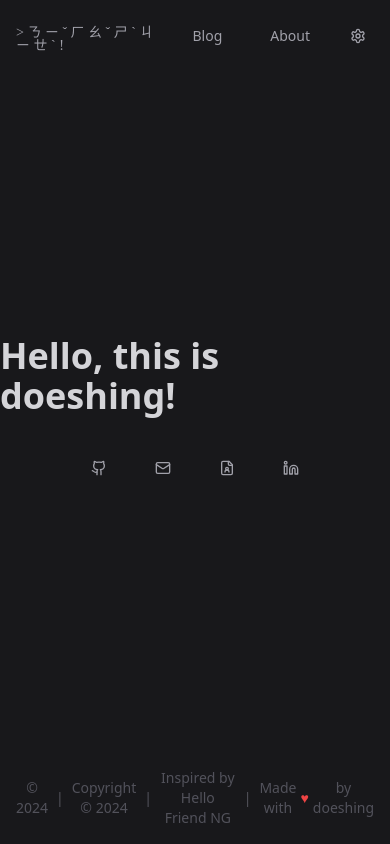
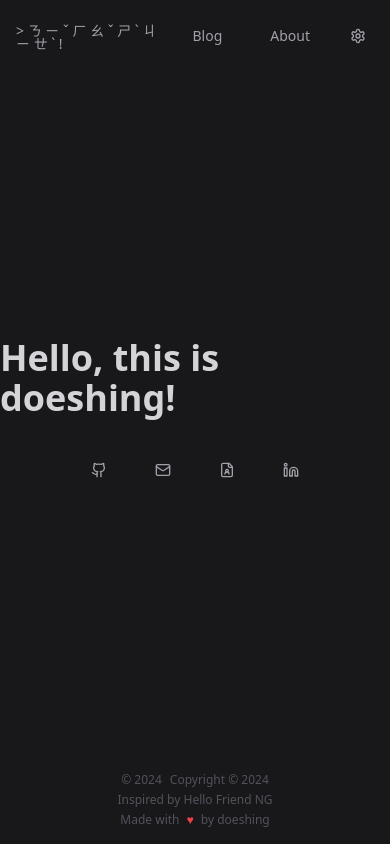
Before and after one commit to KoukeNeko/profile_blog, a React (Vite) app in the folder frontend/: page / in a window 390 px wide. Built offline with nearby package versions, Linux system fonts and the light colour scheme; no server answers.

Commit message:
fix vite setting and fix fotter view issue RWD

```diff
--- a/frontend/src/App.css
+++ b/frontend/src/App.css
@@ -1,4 +1,7 @@
 @font-face {
   font-family: 'ElfFont';
-  src: local('/assets/font/elffont-rock.otf') format('opentype');
+  src: url('/assets/font/elffont-rock.otf') format('opentype');
+  font-weight: normal;
+  font-style: normal;
+  font-display: swap;
 }
--- a/frontend/src/components/custom/Footer.tsx
+++ b/frontend/src/components/custom/Footer.tsx
@@ -1,17 +1,24 @@
 function Footer() {
+    return (
+        <footer className="p-4 text-center text-xs sm:text-sm text-zinc-600">
+            <div className="flex flex-col sm:flex-row justify-center items-center gap-1 sm:gap-2">
+                <div className="flex items-center gap-2">
+                    <span>© {new Date().getFullYear()}</span>
+                    <span className="hidden sm:inline">|</span>
+                    <span>Copyright © 2024{new Date().getFullYear() > 2024 ? `-${new Date().getFullYear()}` : ''}</span>
+                </div>
 
-    return (
-        <footer className="p-4 text-center text-sm text-zinc-600">
-            <div className="flex justify-center items-center space-x-2">
-                <span>© {new Date().getFullYear()}</span>
-                <span>|</span>
-                <span>Copyright © 2024{new Date().getFullYear() > 2024 ? `-${new Date().getFullYear()}` : ''}</span>
-                <span>|</span>
-                <span>Inspired by Hello Friend NG </span>
-                <span>|</span>
-                <span className="flex items-center">
-                    Made with <span className="text-red-500 mx-1">♥</span> by doeshing
-                </span>
+                <div className="flex items-center gap-2">
+                    <span className="hidden sm:inline">|</span>
+                    <span>Inspired by Hello Friend NG</span>
+                    <span className="hidden sm:inline">|</span>
+                </div>
+
+                <div className="flex items-center">
+                    <span className="whitespace-nowrap">
+                        Made with <span className="text-red-500 mx-1">♥</span> by doeshing
+                    </span>
+                </div>
             </div>
         </footer>
     )
--- a/frontend/src/components/custom/NavBar.tsx
+++ b/frontend/src/components/custom/NavBar.tsx
@@ -1,19 +1,32 @@
-import '@/assets/font/elffont-rock.otf'
 import { Button } from '../ui/button'
 import { Settings } from 'lucide-react'
+import { useEffect, useState } from 'react'
 
 function NavBar() {
+  const [fontLoaded, setFontLoaded] = useState(false);
+
+  useEffect(() => {
+    // Check if the font is loaded
+    document.fonts.ready.then(() => {
+      // Additional check specifically for our font
+      document.fonts.load('12px ElfFont').then(() => {
+        setFontLoaded(true);
+      });
+    });
+  }, []);
+
   return (
     <header className="p-4 flex justify-between items-center">
         <div className="flex items-center space-x-2">
           <span
-            className="text-sm flex items-center"
+            className={`text-sm flex items-center ${fontLoaded ? 'opacity-100' : 'opacity-0'}`}
             style={{
-              fontFamily: "ElfFont",
-              transform: "translateY(4px)",  // 微調往下的位置
-              lineHeight: "0.9",               // 減少行高
-              display: "inline-flex",        // 確保更好的對齊控制
-              alignItems: "center"           // 垂直居中
+              fontFamily: "'ElfFont', system-ui",
+              marginTop: "4px",
+              lineHeight: "0.9",
+              display: "inline-flex",
+              alignItems: "center",
+              transition: "opacity 0.3s ease"
             }}
           >
             &gt; ㄋ ㄧ ˇ ㄏ ㄠ ˇ  ㄕ ˋ ㄐ ㄧ ㄝ ˋ !
--- a/frontend/src/pages/HomePage.tsx
+++ b/frontend/src/pages/HomePage.tsx
@@ -64,10 +64,15 @@ function Homepage() {
           {displayText}
         </span>
         {!isTypingComplete && (
-          <span className="inline-flex items-center ml-1">
+          <span className="inline-block ml-1">
           <span
-            className="text-zinc-300 text-[0.8em] animate-pulse leading-none"
-            style={{ transform: 'translateY(-5px)' }}
+            className="text-zinc-300 animate-pulse block"
+            style={{
+              fontSize: '0.8em',
+              lineHeight: 1,
+              verticalAlign: 'middle',
+              marginTop: '-2px'
+            }}
           >
             &#11044;
           </span>
--- a/frontend/vite.config.ts
+++ b/frontend/vite.config.ts
@@ -4,6 +4,7 @@ import { defineConfig } from "vite"
 
 export default defineConfig({
   plugins: [react()],
+  assetsInclude: ['**/*.otf'],
   resolve: {
     alias: {
       "@": path.resolve(__dirname, "./src"),
```
Also changed, not shown: frontend/src/assets/font/elffont-rock.otf (deleted), 5 other files (tests, documents, lock files or other folders).
